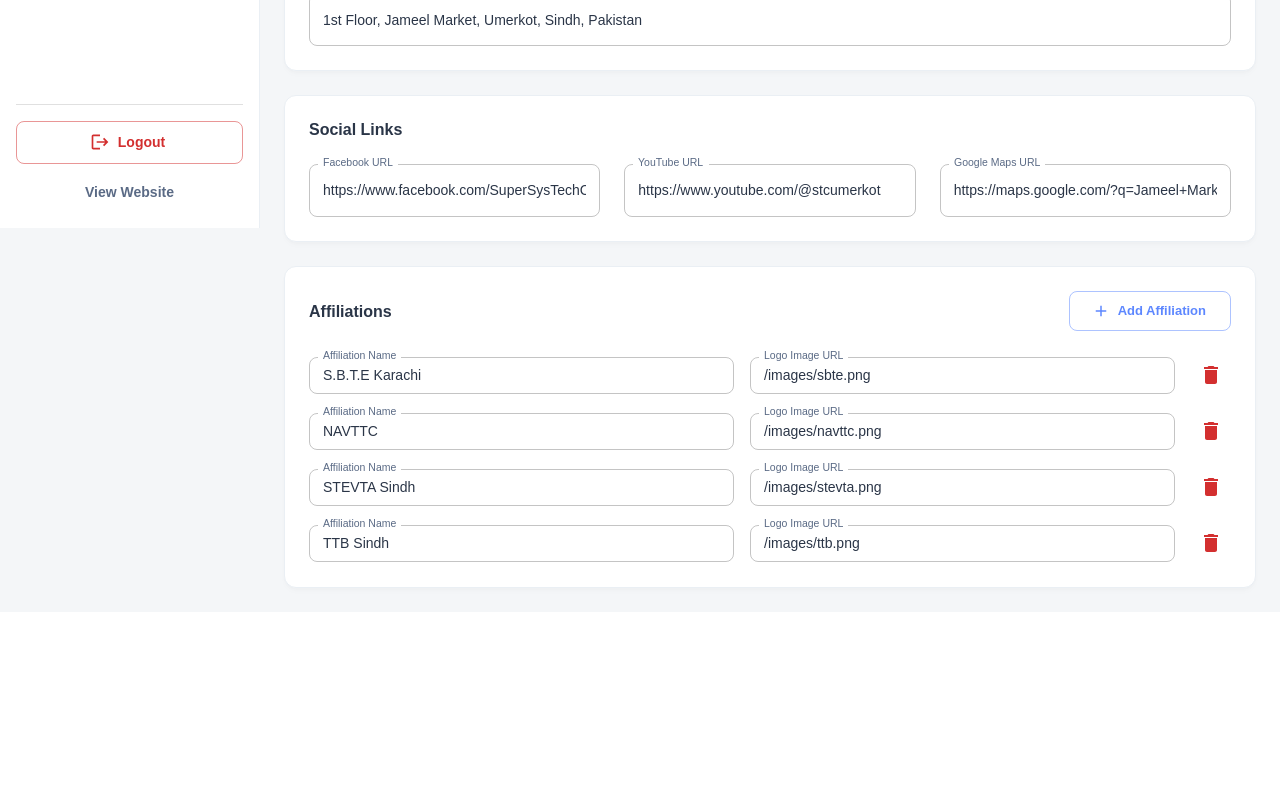
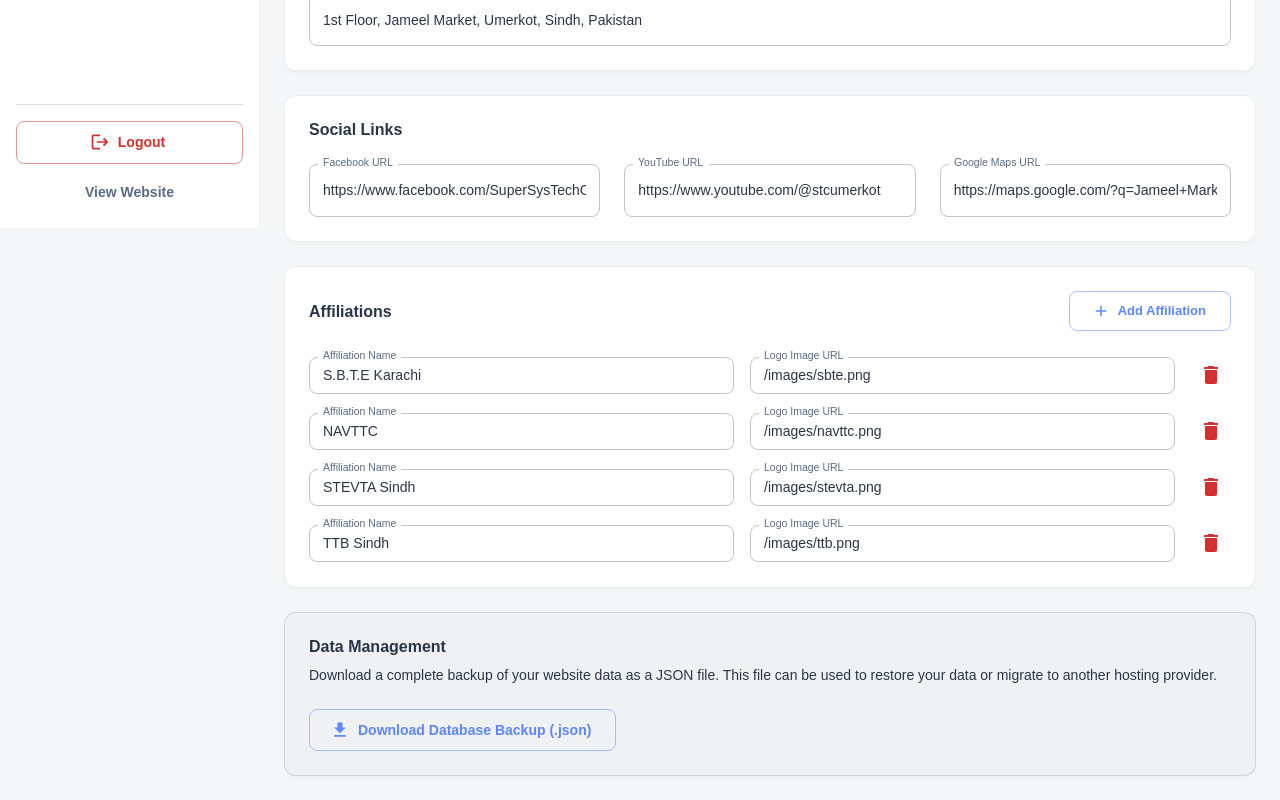
Before and after one commit to mkuk2013/super-systech-site, a Next.js app: page /admin/settings in a window 1280 px wide. Shown: the part 572-1372 px from the top of the page. Before the commit the page ends 1184 px from the top, so only its background shows below. Built offline with nearby package versions, Linux system fonts and the light colour scheme; no server answers; the database is empty.

Commit message:
Add database export feature in admin panel

```diff
--- a/app/admin/settings/page.tsx
+++ b/app/admin/settings/page.tsx
@@ -5,7 +5,7 @@
   Box, Typography, Card, CardContent, TextField, Button, IconButton,
   Divider, CircularProgress, Alert, Snackbar
 } from "@mui/material";
-import { Save, Add, Delete } from "@mui/icons-material";
+import { Save, Add, Delete, Download } from "@mui/icons-material";
 
 export default function AdminSettingsPage() {
   const [settings, setSettings] = useState<any>(null);
@@ -148,6 +148,26 @@
             </Box>
           </CardContent>
         </Card>
+
+        {/* Data Management */}
+        <Card sx={{ border: '1px solid', borderColor: 'divider', bgcolor: 'rgba(0,0,0,0.02)' }}>
+          <CardContent sx={{ p: 3 }}>
+            <Typography variant="h6" sx={{ mb: 1 }} color="primary.main">Data Management</Typography>
+            <Typography variant="body2" color="text.secondary" sx={{ mb: 3 }}>
+              Download a complete backup of your website data as a JSON file. This file can be used to restore your data or migrate to another hosting provider.
+            </Typography>
+            <Button
+              variant="outlined"
+              color="primary"
+              startIcon={<Download />}
+              href="/api/admin/export"
+              target="_blank"
+              sx={{ fontWeight: 'bold' }}
+            >
+              Download Database Backup (.json)
+            </Button>
+          </CardContent>
+        </Card>
       </Box>
 
       <Snackbar
--- /dev/null
+++ b/app/api/admin/export/route.ts
@@ -0,0 +1,23 @@
+import { NextResponse } from "next/server";
+import { readContent } from "@/lib/data";
+
+export async function GET() {
+  try {
+    const content = await readContent();
+
+    // Create a filename with current date
+    const date = new Date().toISOString().split('T')[0];
+    const filename = `super_systech_backup_${date}.json`;
+
+    return new NextResponse(JSON.stringify(content, null, 2), {
+      status: 200,
+      headers: {
+        "Content-Type": "application/json",
+        "Content-Disposition": `attachment; filename="${filename}"`,
+      },
+    });
+  } catch (error) {
+    console.error("Export failed:", error);
+    return NextResponse.json({ error: "Failed to export data" }, { status: 500 });
+  }
+}
```
Also changed, not shown: middleware.ts (+11 -2 lines).
